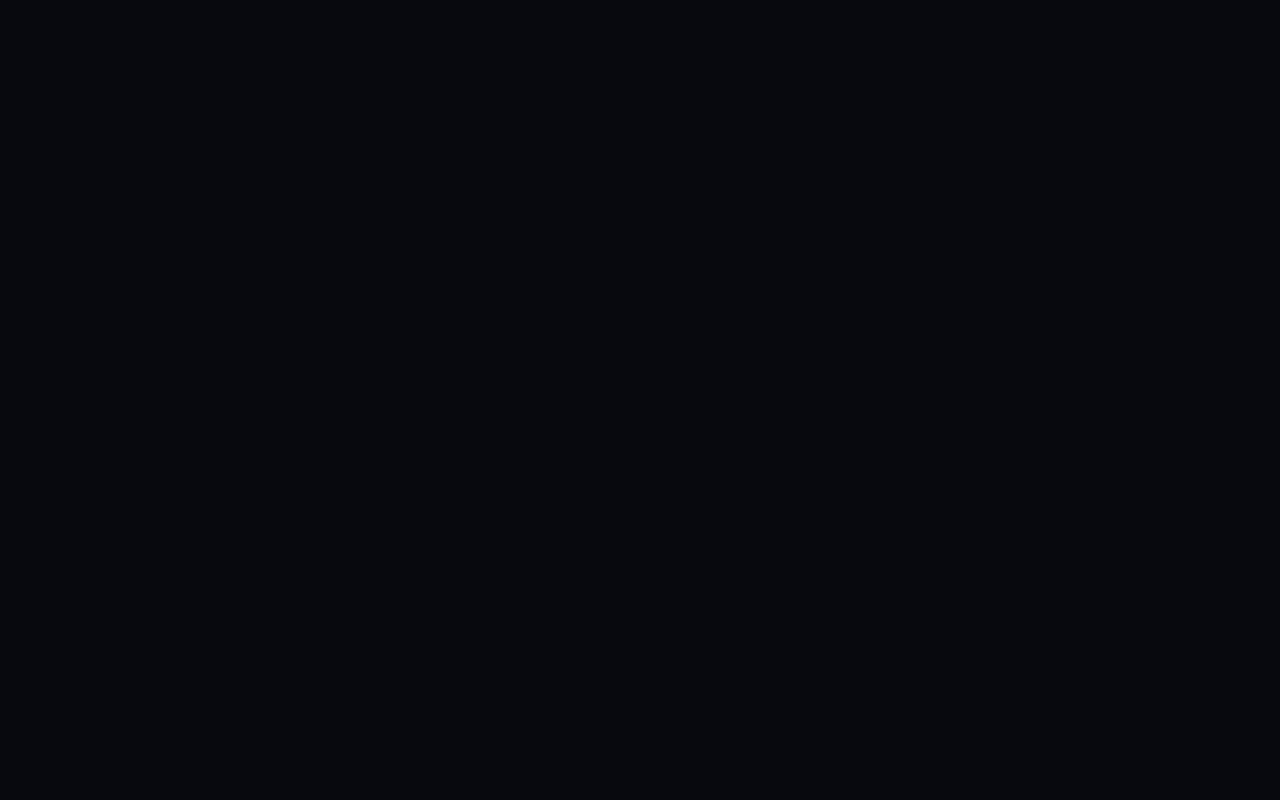
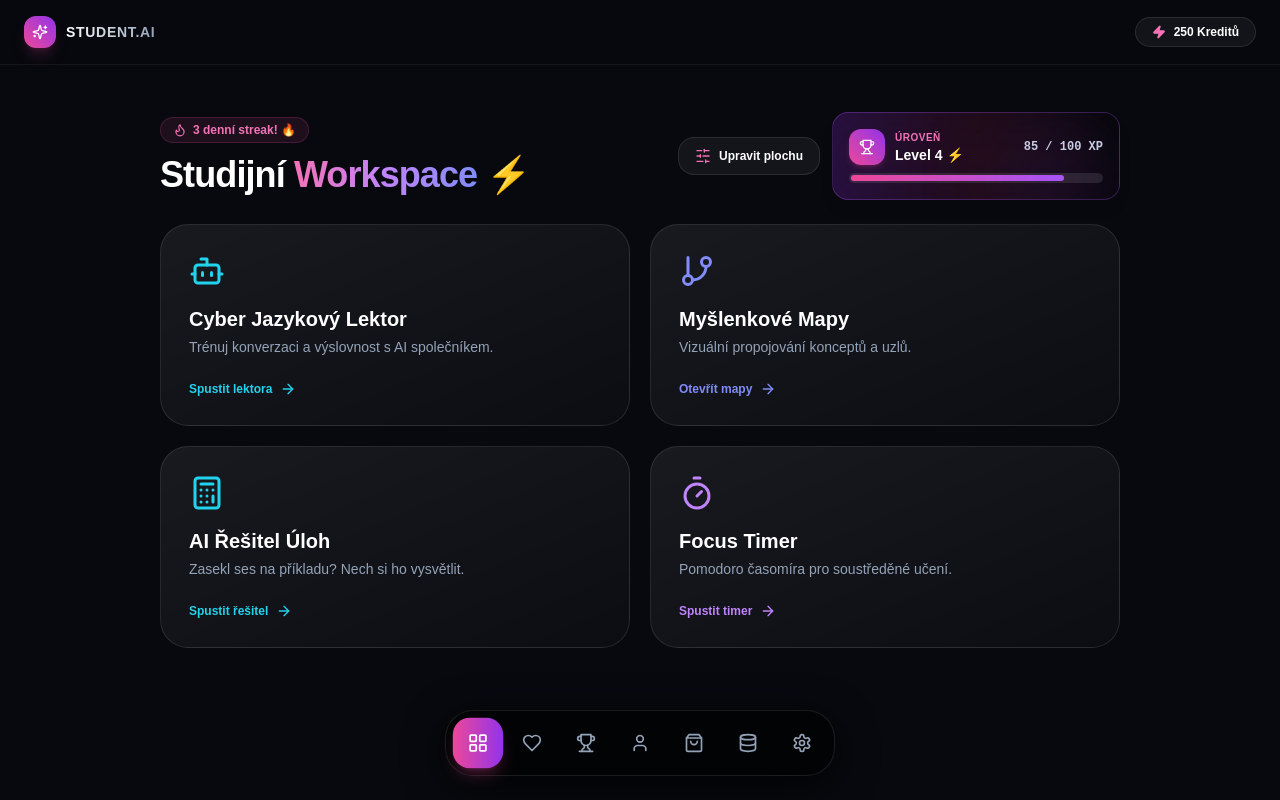
Before and after one commit to InfinityLook/Student-Ai, a Next.js app: page / in a window 1280 px wide. Built offline with nearby package versions, Linux system fonts and the light colour scheme.

Commit message:
Implement dynamic imports and update module calls
Added dynamic imports for various modules to enable code-splitting and improve loading performance. Updated function calls to pass 'addCredits' where necessary.

```diff
--- a/components/DashboardShell.tsx
+++ b/components/DashboardShell.tsx
@@ -33,7 +33,24 @@ import LoadingSkeleton from './LoadingSkeleton';
 import ErrorBoundary from './ErrorBoundary';
 import WidgetCustomizerModal from './WidgetCustomizerModal';
 
-// ... (zde zůstávají lazy importy modulů jako dřív)
+// Dynamický import modulů (Code-Splitting)
+const CalendarModule = lazy(() => import('./modules/CalendarModule'));
+const AiSolverModule = lazy(() => import('./modules/AiSolverModule'));
+const AiVisionModule = lazy(() => import('./modules/AiVisionModule'));
+const MindMapModule = lazy(() => import('./modules/MindMapModule'));
+const FocusTimerModule = lazy(() => import('./modules/FocusTimerModule'));
+const NotesModule = lazy(() => import('./modules/NotesModule'));
+const AITestModule = lazy(() => import('./modules/AITestModule'));
+const FlashcardsModule = lazy(() => import('./modules/FlashcardsModule'));
+const SettingsModule = lazy(() => import('./modules/SettingsModule'));
+const AnalyticsModule = lazy(() => import('./modules/AnalyticsModule'));
+const StudyPlanModule = lazy(() => import('./modules/StudyPlanModule'));
+const ProfileModule = lazy(() => import('./modules/ProfileModule'));
+const PetModule = lazy(() => import('./modules/PetModule'));
+const LanguageModule = lazy(() => import('./modules/LanguageModule'));
+const StorageModule = lazy(() => import('./modules/StorageModule'));
+const RewardsModule = lazy(() => import('./modules/RewardsModule'));
+const StoreModule = lazy(() => import('./modules/StoreModule'));
 
 function WorkspaceView({ setActiveView, openCustomizer }: { setActiveView: (v: string) => void, openCustomizer: () => void }) {
   const { streak, level, xp } = useApp();
@@ -117,7 +134,7 @@ function WorkspaceView({ setActiveView, openCustomizer }: { setActiveView: (v: s
 function DashboardContent() {
   const [activeView, setActiveView] = useState('workspace');
   const [isCustomizerOpen, setIsCustomizerOpen] = useState(false);
-  const { userCredits } = useApp();
+  const { userCredits, addCredits } = useApp();
 
   const navItems = [
     { id: 'workspace', label: 'Workspace', icon: LayoutGrid },
@@ -156,10 +173,10 @@ function DashboardContent() {
               case 'settings': return <SettingsModule onBack={() => setActiveView('workspace')} />;
               case 'profile': return <ProfileModule onBack={() => setActiveView('workspace')} />;
               case 'pet': return <PetModule onBack={() => setActiveView('workspace')} />;
-              case 'language': return <LanguageModule onBack={() => setActiveView('workspace')} onAddCredits={() => {}} />;
+              case 'language': return <LanguageModule onBack={() => setActiveView('workspace')} onAddCredits={addCredits} />;
               case 'storage': return <StorageModule onBack={() => setActiveView('workspace')} />;
-              case 'rewards': return <RewardsModule onBack={() => setActiveView('workspace')} credits={userCredits} onAddCredits={() => {}} />;
-              case 'store': return <StoreModule onBack={() => setActiveView('workspace')} userCredits={userCredits} onAddCredits={() => {}} />;
+              case 'rewards': return <RewardsModule onBack={() => setActiveView('workspace')} credits={userCredits} onAddCredits={addCredits} />;
+              case 'store': return <StoreModule onBack={() => setActiveView('workspace')} userCredits={userCredits} onAddCredits={addCredits} />;
               default: return null;
             }
           })()}
@@ -170,7 +187,56 @@ function DashboardContent() {
 
   return (
     <div className="min-h-screen bg-[#07090E] text-white font-sans overflow-x-hidden selection:bg-pink-500/30 pb-36">
-      {/* Header, main, nav */}
+      <header className="fixed top-0 w-full z-40 px-6 py-4 flex justify-between items-center bg-[#07090E]/80 backdrop-blur-xl border-b border-white/5">
+        <div className="flex items-center gap-2.5">
+          <div className="w-8 h-8 rounded-xl bg-gradient-to-tr from-pink-500 to-purple-600 flex items-center justify-center font-black text-sm shadow-lg shadow-pink-500/20">
+            <Sparkles className="w-4 h-4 text-white" />
+          </div>
+          <span className="font-black tracking-wider text-sm bg-clip-text text-transparent bg-gradient-to-r from-white to-slate-400">
+            STUDENT.AI
+          </span>
+        </div>
+        <div onClick={() => setActiveView('store')} className="flex items-center gap-2 bg-white/5 hover:bg-white/10 border border-white/10 px-4 py-1.5 rounded-full text-xs font-bold cursor-pointer transition-all shadow-sm">
+          <Zap className="w-3.5 h-3.5 text-pink-400 fill-pink-400" />
+          <span>{userCredits} Kreditů</span>
+        </div>
+      </header>
+
+      <main className="relative z-10 pt-28 px-4 md:px-8 max-w-5xl mx-auto min-h-[75vh]">
+        <AnimatePresence mode="wait">
+          <motion.div
+            key={activeView}
+            initial={{ opacity: 0, y: 10, scale: 0.99 }}
+            animate={{ opacity: 1, y: 0, scale: 1 }}
+            exit={{ opacity: 0, y: -10, scale: 0.99 }}
+            transition={{ duration: 0.2, ease: "easeOut" }}
+          >
+            {renderView()}
+          </motion.div>
+        </AnimatePresence>
+      </main>
+
+      <nav className="fixed bottom-6 left-1/2 -translate-x-1/2 z-50 flex items-center gap-1.5 p-2 rounded-[28px] bg-black/60 backdrop-blur-2xl border border-white/10 shadow-[0_10px_40px_rgba(0,0,0,0.8)]">
+        {navItems.map((item) => {
+          const Icon = item.icon;
+          const isActive = activeView === item.id || (subViews.includes(activeView) && item.id === 'workspace');
+          return (
+            <button
+              key={item.id}
+              onClick={() => setActiveView(item.id)}
+              className={`relative flex items-center justify-center p-3.5 rounded-2xl transition-all duration-300 ease-out group cursor-pointer ${
+                isActive
+                  ? 'bg-gradient-to-r from-pink-500 to-purple-600 text-white shadow-lg shadow-pink-500/25 scale-105'
+                  : 'text-slate-400 hover:text-white hover:bg-white/5'
+              }`}
+              title={item.label}
+            >
+              <Icon className="w-5 h-5" />
+            </button>
+          );
+        })}
+      </nav>
+
       <WidgetCustomizerModal isOpen={isCustomizerOpen} onClose={() => setIsCustomizerOpen(false)} />
     </div>
   );
@@ -184,4 +250,4 @@ export default function DashboardShell() {
       </WidgetProvider>
     </AppProvider>
   );
-        }
+                }
```
